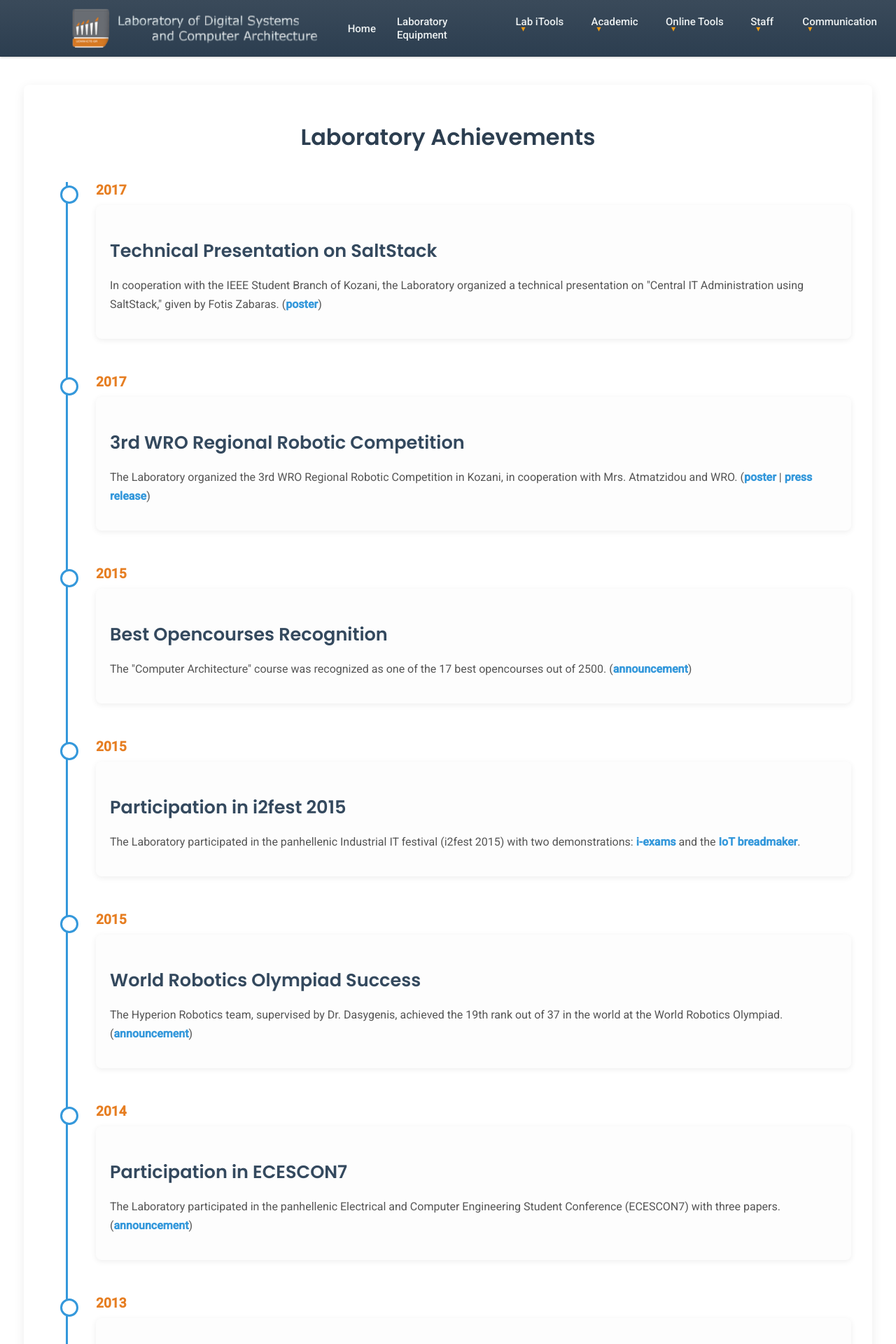
After one commit to umerhere23/Laboratory-of-Digital-Systems, a PHP site: page /labachievement.php in a window 1280 px wide. The commit adds this page. Shown: the top 1920 px of the page at 70% size. Run offline with PHP 8.4, Linux system fonts and the light colour scheme.

Commit message:
NEW PROJ

```diff
--- /dev/null
+++ b/assets/css/labachievement.css
@@ -0,0 +1,88 @@
+/* General Styling for Achievements Page */
+.achievements-container {
+    width: 90%;
+    margin: 40px auto;
+    padding: 30px;
+    background-color: #fff;
+    border-radius: 8px;
+    box-shadow: 0 4px 15px rgba(0,0,0,0.08);
+}
+
+.achievements-title {
+    text-align: center;
+    margin-bottom: 40px;
+}
+
+.achievements-title h1 {
+    font-size: 2rem;
+    color: #2c3e50;
+}
+
+/* Timeline Styles */
+.timeline {
+    position: relative;
+    margin-left: 30px;
+    padding-left: 40px;
+    border-left: 3px solid #3498db;
+}
+
+.timeline-item {
+    position: relative;
+    margin-bottom: 50px;
+}
+
+.timeline-dot {
+    position: absolute;
+    left: -51.5px;
+    top: 5px;
+    width: 20px;
+    height: 20px;
+    border-radius: 50%;
+    background-color: #fff;
+    border: 3px solid #3498db;
+}
+
+.timeline-date {
+    font-weight: bold;
+    color: #e67e22;
+    margin-bottom: 10px;
+    font-size: 1.2rem;
+}
+
+.timeline-content {
+    background-color: #fdfdfd;
+    padding: 20px;
+    border-radius: 8px;
+    box-shadow: 0 2px 8px rgba(0,0,0,0.07);
+}
+
+.timeline-content h3 {
+    font-size: 1.6rem;
+    color: #34495e;
+    margin-bottom: 10px;
+}
+
+.timeline-content p {
+    line-height: 1.7;
+    color: #555;
+}
+
+.timeline-content a {
+    color: #3498db;
+    text-decoration: none;
+    font-weight: 600;
+}
+
+.timeline-content a:hover {
+    text-decoration: underline;
+}
+
+@media (max-width: 768px) {
+    .timeline {
+        margin-left: 20px;
+        padding-left: 30px;
+    }
+    .timeline-dot {
+        left: -41.5px;
+    }
+}
--- a/header.php
+++ b/header.php
@@ -56,6 +56,10 @@
         <link rel="stylesheet" href="<?php echo $base_path; ?>assets/css/lightgame.css">
     <?php } elseif (strpos($request_uri, 'uowm_masacre.php') !== false) { ?>
         <link rel="stylesheet" href="<?php echo $base_path; ?>assets/css/uowm_masacre.css">
+    <?php } elseif (strpos($request_uri, 'labachievement.php') !== false) { ?>
+        <link rel="stylesheet" href="<?php echo $base_path; ?>assets/css/labachievement.css">
+    <?php } elseif (strpos($request_uri, 'breadmaker2015.php') !== false) { ?>
+        <link rel="stylesheet" href="<?php echo $base_path; ?>assets/css/breadmaker2015.css">
     <?php } ?>
 </head>
 <body>
@@ -98,7 +102,7 @@
                             <li><a href="thesis.php" ><span>Diploma Thesis</span></a></li>
                             <li><a href="documents.php"><span>Document produced by laboratory students (mostly in greek)</span></a></li>
                             <li><a href="projects.php"><span>Indicative Projects with detailed description</span></a></li>
-                            <li><a href="/labachievement.php"><span>Laboratory Achievements</span></a></li>
+                            <li><a href="labachievement.php"><span>Laboratory Achievements</span></a></li>
                         </ul>
                     </li>
 
--- /dev/null
+++ b/labachievement.php
@@ -0,0 +1,83 @@
+<?php include('header.php'); ?>
+
+<div class="achievements-container">
+    <div class="achievements-title">
+        <h1>Laboratory Achievements</h1>
+    </div>
+
+    <div class="timeline">
+        <div class="timeline-item">
+            <div class="timeline-dot"></div>
+            <div class="timeline-date">2017</div>
+            <div class="timeline-content">
+                <h3>Technical Presentation on SaltStack</h3>
+                <p>In cooperation with the IEEE Student Branch of Kozani, the Laboratory organized a technical presentation on "Central IT Administration using SaltStack," given by Fotis Zabaras. (<a href="docs/SalstackPoster_Zabaras2017.jpg">poster</a>)</p>
+            </div>
+        </div>
+
+        <div class="timeline-item">
+            <div class="timeline-dot"></div>
+            <div class="timeline-date">2017</div>
+            <div class="timeline-content">
+                <h3>3rd WRO Regional Robotic Competition</h3>
+                <p>The Laboratory organized the 3rd WRO Regional Robotic Competition in Kozani, in cooperation with Mrs. Atmatzidou and WRO. (<a href="docs/PosterRoboticsWRO-UOWM2017.png">poster</a> | <a href="docs/DeltioTypou_3os_Perifereiakos_DiagvnismosRobotikisUOWM.pdf">press release</a>)</p>
+            </div>
+        </div>
+
+        <div class="timeline-item">
+            <div class="timeline-dot"></div>
+            <div class="timeline-date">2015</div>
+            <div class="timeline-content">
+                <h3>Best Opencourses Recognition</h3>
+                <p>The "Computer Architecture" course was recognized as one of the 17 best opencourses out of 2500. (<a href="http://goo.gl/UyyDXl">announcement</a>)</p>
+            </div>
+        </div>
+
+        <div class="timeline-item">
+            <div class="timeline-dot"></div>
+            <div class="timeline-date">2015</div>
+            <div class="timeline-content">
+                <h3>Participation in i2fest 2015</h3>
+                <p>The Laboratory participated in the panhellenic Industrial IT festival (i2fest 2015) with two demonstrations: <a href="/mdasyg/pdfs/website_asynchronous_examination2015_vasiloudis_dasygenis_text.pdf">i-exams</a> and the <a href="/projects/breadmaker2015">IoT breadmaker</a>.</p>
+            </div>
+        </div>
+
+        <div class="timeline-item">
+            <div class="timeline-dot"></div>
+            <div class="timeline-date">2015</div>
+            <div class="timeline-content">
+                <h3>World Robotics Olympiad Success</h3>
+                <p>The Hyperion Robotics team, supervised by Dr. Dasygenis, achieved the 19th rank out of 37 in the world at the World Robotics Olympiad. (<a href="ece.uowm.gr/announcements_index.php?id=547">announcement</a>)</p>
+            </div>
+        </div>
+
+        <div class="timeline-item">
+            <div class="timeline-dot"></div>
+            <div class="timeline-date">2014</div>
+            <div class="timeline-content">
+                <h3>Participation in ECESCON7</h3>
+                <p>The Laboratory participated in the panhellenic Electrical and Computer Engineering Student Conference (ECESCON7) with three papers. (<a href="docs/laboratory_participates_at_sfhmmy7.pdf">announcement</a>)</p>
+            </div>
+        </div>
+
+        <div class="timeline-item">
+            <div class="timeline-dot"></div>
+            <div class="timeline-date">2013</div>
+            <div class="timeline-content">
+                <h3>Arduino & Codebender.cc Presentation</h3>
+                <p>In cooperation with the IEEE Student Branch of Kozani, the Laboratory organized a presentation on Arduino and codebender.cc. (<a href="docs/codebender.cc@uowm2013II.jpg">poster</a>)</p>
+            </div>
+        </div>
+
+        <div class="timeline-item">
+            <div class="timeline-dot"></div>
+            <div class="timeline-date">2012</div>
+            <div class="timeline-content">
+                <h3>i2fest 3rd Best Thesis Prize</h3>
+                <p>Student Nikos Giannopoulos was awarded the 3rd best thesis prize at i2fest 2012. (<a href="docs/i2fest-3rd_award.pdf">award</a> | <a href="http://www.youtube.com/watch?v=MIS8XscixHU">interview</a>)</p>
+            </div>
+        </div>
+    </div>
+</div>
+
+<?php include('footer.php'); ?>
--- a/projects.php
+++ b/projects.php
@@ -20,7 +20,7 @@
         <div class="project-card">
             <h3>The IoT Breadmaker</h3>
             <p>A smart, internet-connected breadmaker for the modern kitchen.</p>
-            <a href="projects/breadmaker2015" class="project-link">View Project</a>
+            <a href="breadmaker2015.php" class="project-link">View Project</a>
         </div>
         <div class="project-card">
             <h3>ICTE Strike</h3>
```
Also changed, not shown: assets/css/breadmaker2015.css (added, +140 -0 lines), breadmaker2015.php (added, +97 -0 lines), assets/Images/buttons_small.jpg (added), assets/Images/cables_small.jpg (added), assets/Images/device_manage_user_small.png (added), assets/Images/electrical_schem_small.png (added), assets/Images/electronics_small.jpg (added), assets/Images/heating_element_motor_relays_small.jpg (added), assets/Images/home_page_small.png (added), assets/Images/overview_small.jpg (added), assets/Images/ports_small.jpg (added), assets/Images/power_adapters_small.jpg (added), assets/Images/power_switch_small.jpg (added), assets/Images/thermostat_fuses_small.jpg (added).
